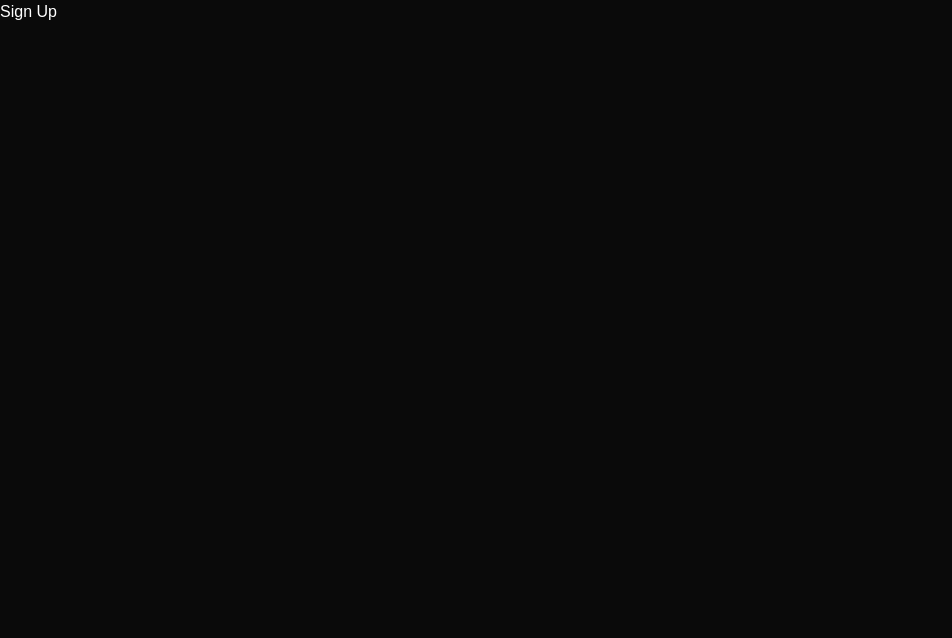
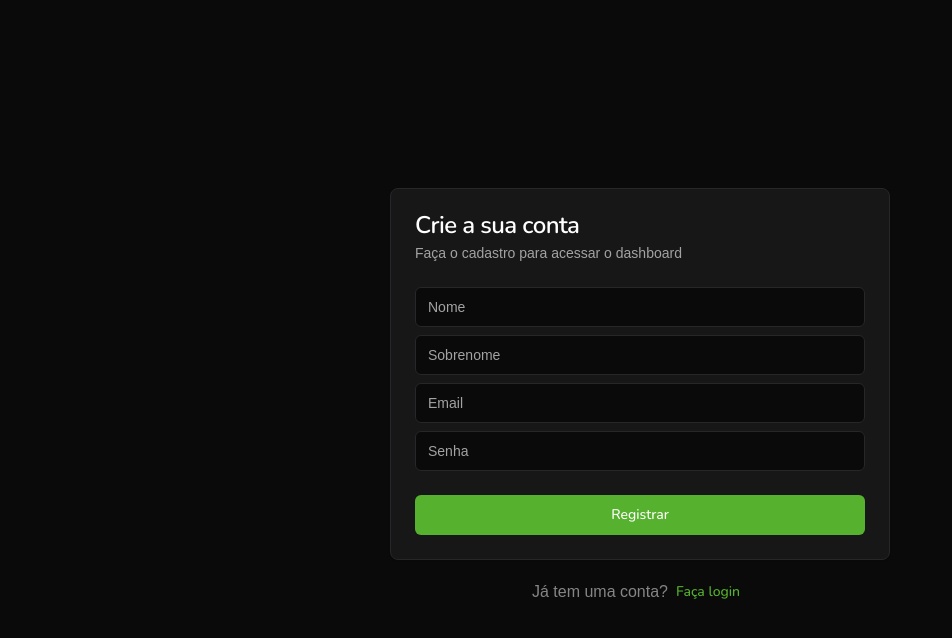
Before and after one commit to DouglasRamosP/dashboard-financeira, a React (Vite) app: page /signup in a window 1280 px wide. Shown: the top 638 px of the page, without its empty margins (0-952 px from the left). Built offline with nearby package versions, Linux system fonts and the light colour scheme; a web font is replaced by a local one.

Commit message:
feat: add initial sign page

```diff
--- /dev/null
+++ b/src/components/ui/card.jsx
@@ -0,0 +1,61 @@
+import * as React from 'react'
+
+import { cn } from '@/lib/utils'
+
+const Card = React.forwardRef(({ className, ...props }, ref) => (
+  <div
+    ref={ref}
+    className={cn(
+      'rounded-lg border bg-card text-card-foreground shadow-sm',
+      className
+    )}
+    {...props}
+  />
+))
+Card.displayName = 'Card'
+
+const CardHeader = React.forwardRef(({ className, ...props }, ref) => (
+  <div
+    ref={ref}
+    className={cn('flex flex-col space-y-1.5 p-6', className)}
+    {...props}
+  />
+))
+CardHeader.displayName = 'CardHeader'
+
+const CardTitle = React.forwardRef(({ className, ...props }, ref) => (
+  <div
+    ref={ref}
+    className={cn(
+      'text-2xl font-semibold leading-none tracking-tight',
+      className
+    )}
+    {...props}
+  />
+))
+CardTitle.displayName = 'CardTitle'
+
+const CardDescription = React.forwardRef(({ className, ...props }, ref) => (
+  <div
+    ref={ref}
+    className={cn('text-sm text-muted-foreground', className)}
+    {...props}
+  />
+))
+CardDescription.displayName = 'CardDescription'
+
+const CardContent = React.forwardRef(({ className, ...props }, ref) => (
+  <div ref={ref} className={cn('p-6 pt-0', className)} {...props} />
+))
+CardContent.displayName = 'CardContent'
+
+const CardFooter = React.forwardRef(({ className, ...props }, ref) => (
+  <div
+    ref={ref}
+    className={cn('flex items-center p-6 pt-0', className)}
+    {...props}
+  />
+))
+CardFooter.displayName = 'CardFooter'
+
+export { Card, CardContent, CardDescription, CardFooter, CardHeader, CardTitle }
--- /dev/null
+++ b/src/components/ui/input.jsx
@@ -0,0 +1,20 @@
+import * as React from 'react'
+
+import { cn } from '@/lib/utils'
+
+const Input = React.forwardRef(({ className, type, ...props }, ref) => {
+  return (
+    <input
+      type={type}
+      className={cn(
+        'flex h-10 w-full rounded-md border border-input bg-background px-3 py-2 text-base ring-offset-background file:border-0 file:bg-transparent file:text-sm file:font-medium file:text-foreground placeholder:text-muted-foreground focus-visible:outline-none focus-visible:ring-2 focus-visible:ring-ring focus-visible:ring-offset-2 disabled:cursor-not-allowed disabled:opacity-50 md:text-sm',
+        className
+      )}
+      ref={ref}
+      {...props}
+    />
+  )
+})
+Input.displayName = 'Input'
+
+export { Input }
--- a/src/pages/Signup.jsx
+++ b/src/pages/Signup.jsx
@@ -1,7 +1,42 @@
+import { Link } from 'react-router'
+
+import { Button } from '@/components/ui/button'
+import {
+  Card,
+  CardContent,
+  CardDescription,
+  CardFooter,
+  CardHeader,
+  CardTitle,
+} from '@/components/ui/card'
+import { Input } from '@/components/ui/input'
+
 const SignupPage = () => {
   return (
-    <div>
-      <h1>Sign Up </h1>
+    <div className="flex h-screen w-screen flex-col items-center justify-center gap-3">
+      <Card className="w-[500px]">
+        <CardHeader>
+          <CardTitle>Crie a sua conta</CardTitle>
+          <CardDescription>
+            Faça o cadastro para acessar o dashboard
+          </CardDescription>
+        </CardHeader>
+        <CardContent className="space-y-2">
+          <Input placeholder="Nome"></Input>
+          <Input placeholder="Sobrenome"></Input>
+          <Input placeholder="Email"></Input>
+          <Input type="password" placeholder="Senha"></Input>
+        </CardContent>
+        <CardFooter>
+          <Button className="w-full">Registrar</Button>
+        </CardFooter>
+      </Card>
+      <div className="flex items-center justify-center">
+        <p className="text-center opacity-50">Já tem uma conta?</p>
+        <Button variant="link" className="px-2" asChild>
+          <Link to="/login">Faça login </Link>
+        </Button>
+      </div>
     </div>
   )
 }
```
